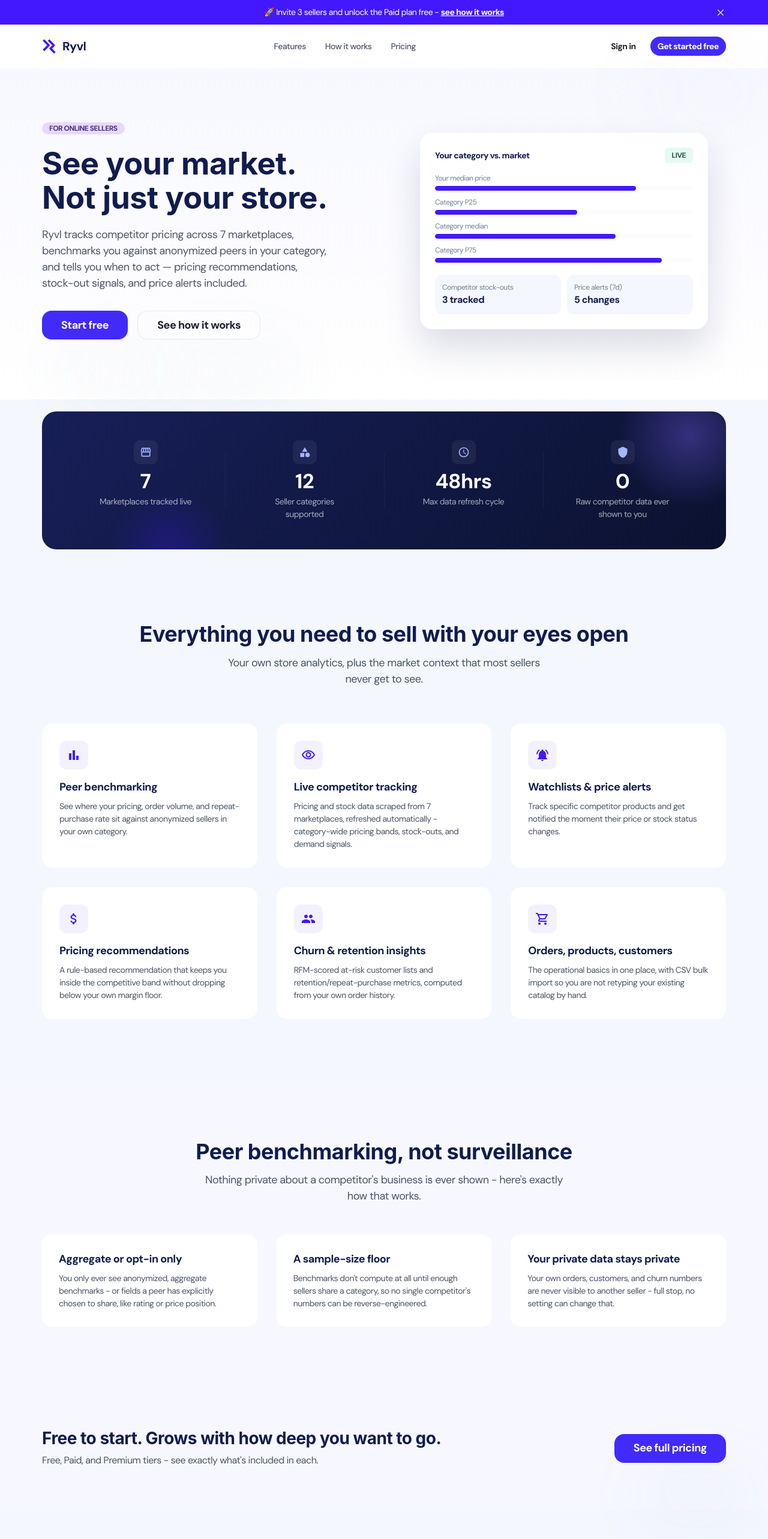
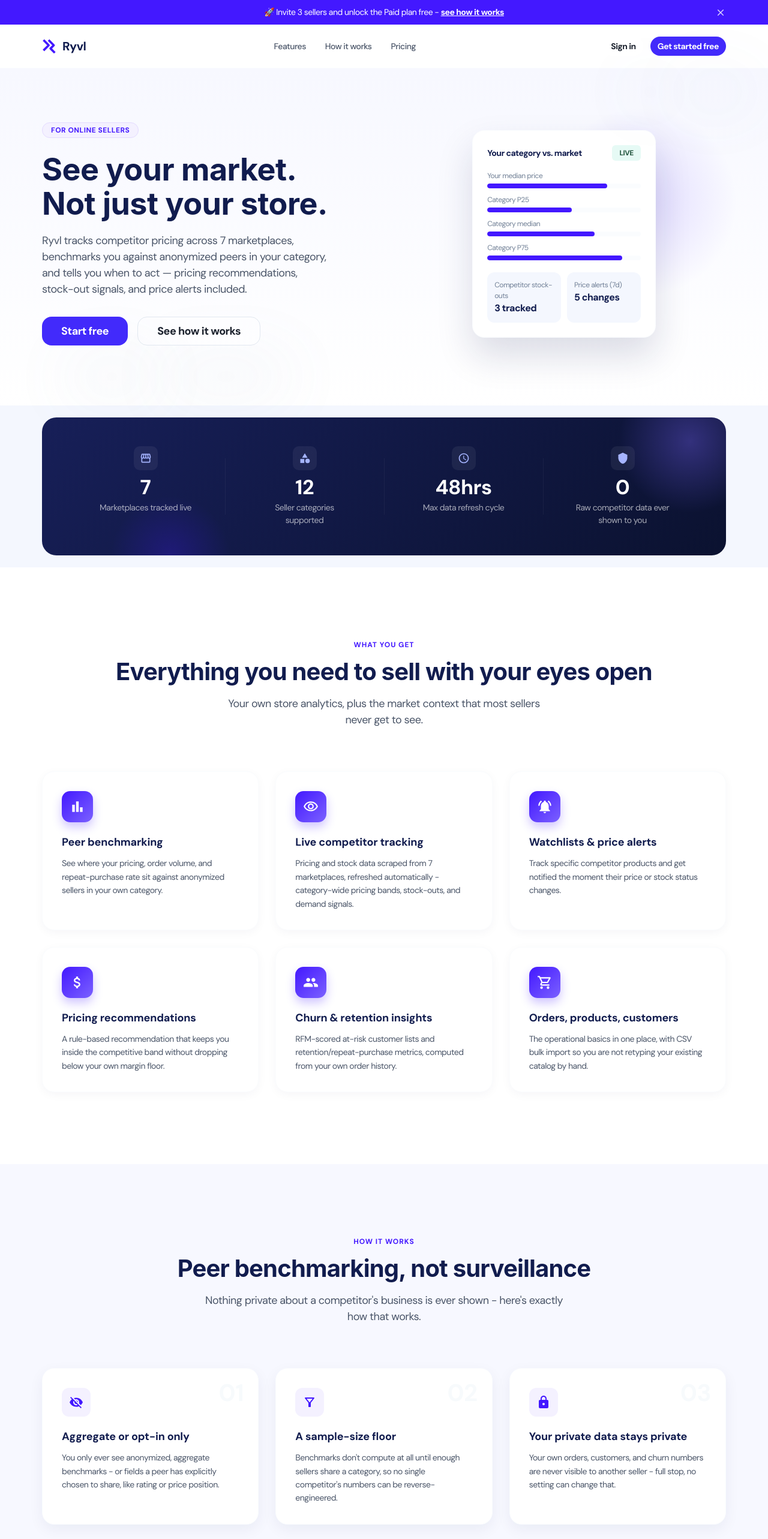
Before and after one commit to Hasee10/Market-Intel, a Next.js app in the folder horizon-ui-chakra-nextjs-main/: page / in a window 1280 px wide. Shown: the top 2566 px of the page at 60% size. Built offline with nearby package versions, Linux system fonts and the light colour scheme.

Commit message:
Landing Page - VI

```diff
--- a/horizon-ui-chakra-nextjs-main/src/components/landing/FeaturesSection.tsx
+++ b/horizon-ui-chakra-nextjs-main/src/components/landing/FeaturesSection.tsx
@@ -54,10 +54,20 @@ const FEATURES = [
 
 export function FeaturesSection() {
   return (
-    <Box id="features" py={{ base: '70px', md: '100px' }}>
-      <Container maxW="1200px" px={{ base: '20px', md: '30px' }}>
-        <Box textAlign="center" mb="60px">
-          <Heading as="h2" fontSize={{ base: '28px', md: '36px' }} color="#111C4E" mb="12px">
+    <Box id="features" bg="white" py={{ base: '80px', md: '120px' }} position="relative">
+      <Container maxW="1200px" px={{ base: '20px', md: '30px' }} position="relative">
+        <Box textAlign="center" mb={{ base: '50px', md: '72px' }}>
+          <Text
+            fontSize="xs"
+            fontWeight="700"
+            color="#4318FF"
+            letterSpacing="0.08em"
+            textTransform="uppercase"
+            mb="12px"
+          >
+            What you get
+          </Text>
+          <Heading as="h2" fontSize={{ base: '28px', md: '40px' }} color="#111C4E" mb="16px" letterSpacing="-0.02em">
             Everything you need to sell with your eyes open
           </Heading>
           <Text color="gray.600" fontSize="lg" maxW="560px" mx="auto">
@@ -65,25 +75,41 @@ export function FeaturesSection() {
           </Text>
         </Box>
 
-        <SimpleGrid columns={{ base: 1, md: 2, lg: 3 }} spacing="32px">
+        <SimpleGrid columns={{ base: 1, md: 2, lg: 3 }} spacing="28px">
           {FEATURES.map((feature) => (
-            <Box key={feature.title} p="28px" borderRadius="16px" border="1px solid" borderColor="gray.100" bg="white">
+            <Box
+              key={feature.title}
+              position="relative"
+              p="32px"
+              borderRadius="20px"
+              border="1px solid"
+              borderColor="gray.100"
+              bg="white"
+              boxShadow="0px 4px 16px rgba(17, 28, 78, 0.04)"
+              transition="all 0.2s ease"
+              _hover={{
+                borderColor: '#4318FF',
+                boxShadow: '0px 20px 40px rgba(67, 24, 255, 0.12)',
+                transform: 'translateY(-4px)',
+              }}
+            >
               <Box
-                w="48px"
-                h="48px"
-                borderRadius="12px"
-                bg="#F4F1FF"
+                w="52px"
+                h="52px"
+                borderRadius="14px"
+                bg="linear-gradient(135deg, #4318FF 0%, #7B61FF 100%)"
                 display="flex"
                 alignItems="center"
                 justifyContent="center"
-                mb="16px"
+                mb="20px"
+                boxShadow="0px 8px 16px rgba(67, 24, 255, 0.25)"
               >
-                <Icon as={feature.icon} boxSize="24px" color="#4318FF" />
+                <Icon as={feature.icon} boxSize="26px" color="white" />
               </Box>
-              <Text fontWeight="700" fontSize="lg" color="#111C4E" mb="8px">
+              <Text fontWeight="700" fontSize="lg" color="#111C4E" mb="10px" letterSpacing="-0.01em">
                 {feature.title}
               </Text>
-              <Text color="gray.600" fontSize="sm">
+              <Text color="gray.600" fontSize="sm" lineHeight="1.6">
                 {feature.description}
               </Text>
             </Box>
--- a/horizon-ui-chakra-nextjs-main/src/components/landing/LandingHero.tsx
+++ b/horizon-ui-chakra-nextjs-main/src/components/landing/LandingHero.tsx
@@ -76,7 +76,20 @@ export function LandingHero() {
       <Container maxW="1200px" px={{ base: '20px', md: '30px' }}>
         <Flex direction={{ base: 'column', lg: 'row' }} align="center" gap={{ base: '50px', lg: '60px' }}>
           <Box flex="1">
-            <Badge colorScheme="purple" borderRadius="full" px="12px" py="4px" mb="20px" fontSize="xs">
+            <Badge
+              borderRadius="full"
+              px="14px"
+              py="6px"
+              mb="24px"
+              fontSize="xs"
+              fontWeight="700"
+              letterSpacing="0.04em"
+              bg="#F4F1FF"
+              color="#4318FF"
+              border="1px solid"
+              borderColor="#E4DBFF"
+              textTransform="uppercase"
+            >
               For online sellers
             </Badge>
             <Heading as="h1" fontSize={{ base: '36px', md: '52px' }} lineHeight="1.1" color="#111C4E" mb="20px">
@@ -93,13 +106,25 @@ export function LandingHero() {
               <Button as={NextLink} href={PATH_AUTH.signup} variant="brand" size="lg" px="32px">
                 Start free
               </Button>
-              <Button as={NextLink} href="#features" variant="outline" size="lg" px="32px">
+              <Button as={NextLink} href="/#features" variant="outline" size="lg" px="32px">
                 See how it works
               </Button>
             </Stack>
           </Box>
-          <Flex flex="1" justify="center">
-            <DashboardMockup />
+          <Flex flex="1" justify="center" position="relative">
+            <Box
+              position="absolute"
+              top="-40px"
+              right="-20px"
+              w="320px"
+              h="320px"
+              borderRadius="full"
+              bg="radial-gradient(circle, rgba(67,24,255,0.14) 0%, rgba(67,24,255,0) 70%)"
+              zIndex={0}
+            />
+            <Box position="relative" zIndex={1}>
+              <DashboardMockup />
+            </Box>
           </Flex>
         </Flex>
       </Container>
--- a/horizon-ui-chakra-nextjs-main/src/components/landing/TrustSection.tsx
+++ b/horizon-ui-chakra-nextjs-main/src/components/landing/TrustSection.tsx
@@ -1,6 +1,7 @@
 'use client';
 
-import { Box, Container, Flex, Heading, SimpleGrid, Text } from '@chakra-ui/react';
+import { Box, Container, Flex, Heading, Icon, SimpleGrid, Text } from '@chakra-ui/react';
+import { MdVisibilityOff, MdOutlineFilterAlt, MdLock } from 'react-icons/md';
 
 // Same wording as the "Peer benchmarking, not surveillance" alert on the
 // actual Market page (dashboard/market/MarketView.tsx) - the landing page
@@ -8,16 +9,19 @@ import { Box, Container, Flex, Heading, SimpleGrid, Text } from '@chakra-ui/reac
 // different stories.
 const POINTS = [
   {
+    icon: MdVisibilityOff,
     title: 'Aggregate or opt-in only',
     description:
       'You only ever see anonymized, aggregate benchmarks - or fields a peer has explicitly chosen to share, like rating or price position.',
   },
   {
+    icon: MdOutlineFilterAlt,
     title: 'A sample-size floor',
     description:
       "Benchmarks don't compute at all until enough sellers share a category, so no single competitor's numbers can be reverse-engineered.",
   },
   {
+    icon: MdLock,
     title: 'Your private data stays private',
     description:
       'Your own orders, customers, and churn numbers are never visible to another seller - full stop, no setting can change that.',
@@ -26,10 +30,20 @@ const POINTS = [
 
 export function TrustSection() {
   return (
-    <Box id="trust" bg="#F7F8FF" py={{ base: '70px', md: '100px' }}>
+    <Box id="trust" bg="#F7F8FF" py={{ base: '80px', md: '120px' }}>
       <Container maxW="1200px" px={{ base: '20px', md: '30px' }}>
-        <Box textAlign="center" mb="50px">
-          <Heading as="h2" fontSize={{ base: '28px', md: '36px' }} color="#111C4E" mb="12px">
+        <Box textAlign="center" mb={{ base: '50px', md: '72px' }}>
+          <Text
+            fontSize="xs"
+            fontWeight="700"
+            color="#4318FF"
+            letterSpacing="0.08em"
+            textTransform="uppercase"
+            mb="12px"
+          >
+            How it works
+          </Text>
+          <Heading as="h2" fontSize={{ base: '28px', md: '40px' }} color="#111C4E" mb="16px" letterSpacing="-0.02em">
             Peer benchmarking, not surveillance
           </Heading>
           <Text color="gray.600" fontSize="lg" maxW="620px" mx="auto">
@@ -38,13 +52,49 @@ export function TrustSection() {
           </Text>
         </Box>
 
-        <SimpleGrid columns={{ base: 1, md: 3 }} spacing="32px">
-          {POINTS.map((point) => (
-            <Flex key={point.title} direction="column" bg="white" borderRadius="16px" p="28px">
-              <Text fontWeight="700" fontSize="lg" color="#111C4E" mb="8px">
+        <SimpleGrid columns={{ base: 1, md: 3 }} spacing="28px">
+          {POINTS.map((point, i) => (
+            <Flex
+              key={point.title}
+              direction="column"
+              bg="white"
+              borderRadius="20px"
+              border="1px solid"
+              borderColor="gray.100"
+              boxShadow="0px 8px 24px rgba(17, 28, 78, 0.06)"
+              p="32px"
+              position="relative"
+              transition="all 0.2s ease"
+              _hover={{ boxShadow: '0px 16px 32px rgba(17, 28, 78, 0.1)', transform: 'translateY(-4px)' }}
+            >
+              <Text
+                position="absolute"
+                top="20px"
+                right="24px"
+                fontSize="40px"
+                fontWeight="800"
+                color="gray.50"
+                lineHeight="1"
+                aria-hidden
+              >
+                {String(i + 1).padStart(2, '0')}
+              </Text>
+              <Box
+                w="48px"
+                h="48px"
+                borderRadius="12px"
+                bg="#F4F1FF"
+                display="flex"
+                alignItems="center"
+                justifyContent="center"
+                mb="20px"
+              >
+                <Icon as={point.icon} boxSize="24px" color="#4318FF" />
+              </Box>
+              <Text fontWeight="700" fontSize="lg" color="#111C4E" mb="10px" letterSpacing="-0.01em">
                 {point.title}
               </Text>
-              <Text color="gray.600" fontSize="sm">
+              <Text color="gray.600" fontSize="sm" lineHeight="1.6">
                 {point.description}
               </Text>
             </Flex>
```
